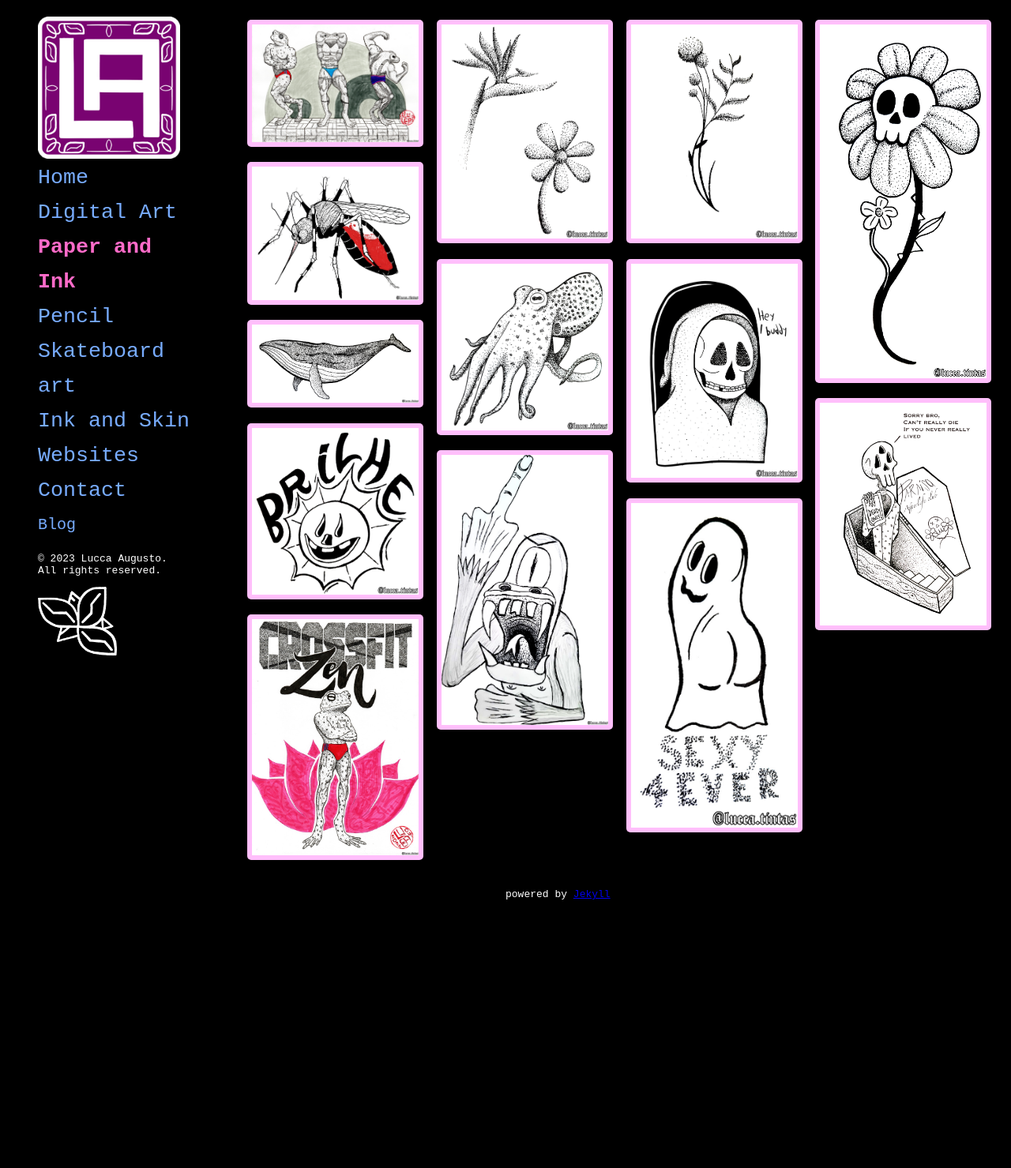
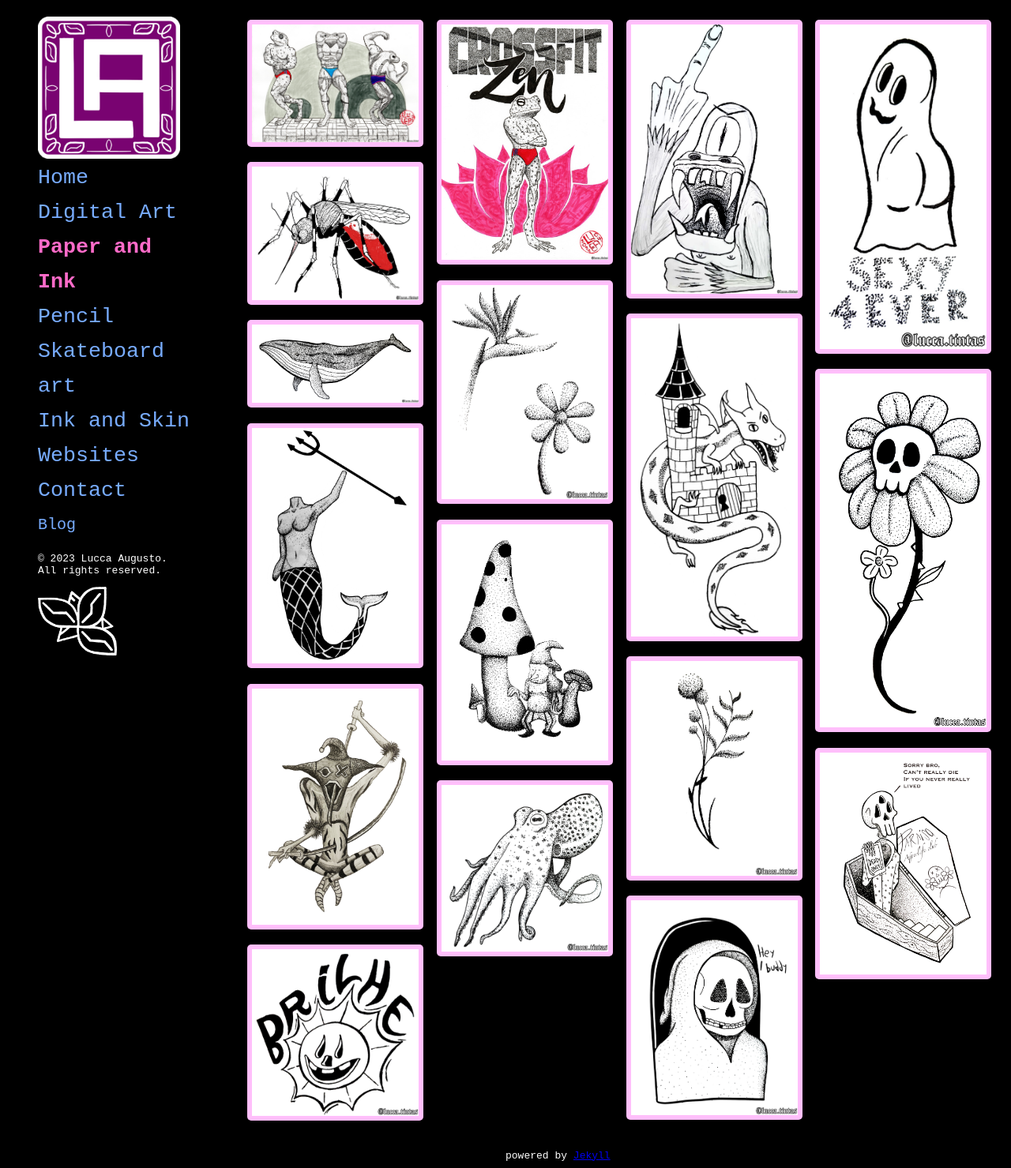
Before and after one commit to luccaugusto/porfolio, a Jekyll site: the page built from paper-and-ink.html, in a window 1280 px wide. Shown: the whole page at 79% size. Built offline with Jekyll 4.4.1, drawn with Linux system fonts in a browser that asks for light colours; before the commit the page ends 1148 px from its top, so only the background shows below that.

Commit message:
add new paper and ink images

```diff
--- a/_data/paper-and-ink.yml
+++ b/_data/paper-and-ink.yml
@@ -6,6 +6,12 @@
 
 - nome: baleia.jpg
   link: /portfolio/paper-and-ink/baleia.jpg
+
+- nome: sereia.jpg
+  link: /portfolio/paper-and-ink/sereia.jpg
+
+- nome: seppuku.jpg
+  link: /portfolio/paper-and-ink/seppuku.jpg
 
 - nome: brilhe.jpg
   link: /portfolio/paper-and-ink/brilhe.jpg
@@ -16,11 +22,17 @@
 - nome: florzinhas-pontilhismo.jpg
   link: /portfolio/paper-and-ink/florzinhas-pontilhismo.jpg
 
+- nome: gnomo.jpg
+  link: /portfolio/paper-and-ink/gnomo.jpg
+
 - nome: polvo.jpg
   link: /portfolio/paper-and-ink/polvo.jpg
 
 - nome: rage-ciclops.jpg
   link: /portfolio/paper-and-ink/rage-ciclops.jpg
+
+- nome: proteja_a_princesa.jpg
+  link: /portfolio/paper-and-ink/proteja_a_princesa.jpg
 
 - nome: raminho.jpg
   link: /portfolio/paper-and-ink/raminho.jpg
```
Also changed, not shown: portfolio/paper-and-ink/gnomo.jpg (added), portfolio/paper-and-ink/proteja_a_princesa.jpg (added), portfolio/paper-and-ink/seppuku.jpg (added), portfolio/paper-and-ink/sereia.jpg (added).
